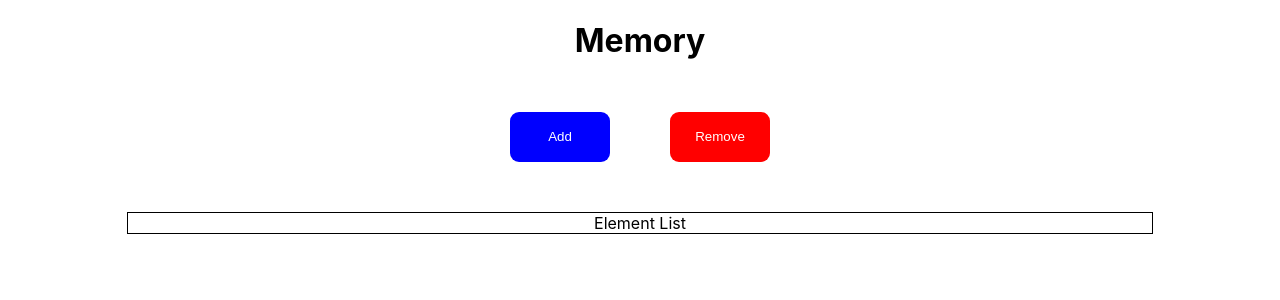
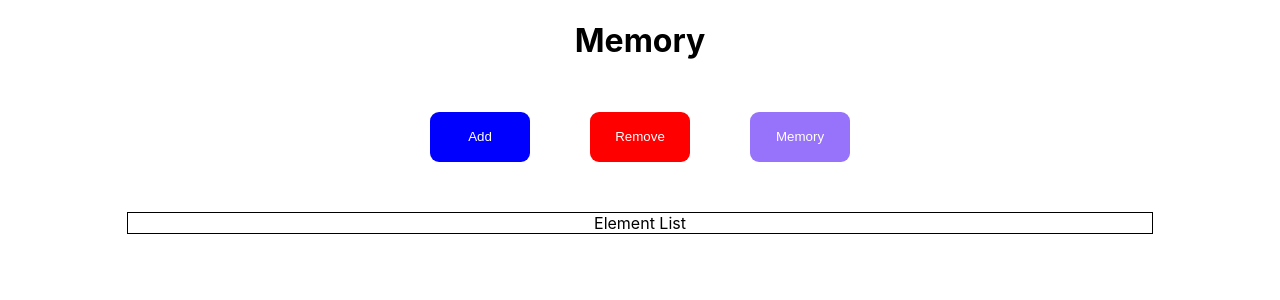
Before and after one commit to Rahul171201/Demo-Next-JS-Application, a Next.js app: page /memory in a window 1280 px wide. Shown: the top 300 px of the page. Built offline with nearby package versions, Linux system fonts and the light colour scheme.

Commit message:
memory heap details fetched

```diff
--- a/pages/memory.js
+++ b/pages/memory.js
@@ -22,6 +22,14 @@ const Memory = () => {
     setElementBox("");
   };
 
+  const fetchMemoryDetails = () => {
+    // jsHeapSizeLimit -> the amount of memory that JavaScript heap is limited to
+    // usedJSHeapSize -> the amount of memory that JavaScript has allocated (including free space)
+    // totalJSHeapSize -> the amount of memory currently being used
+
+    console.log(performance.memory);
+  };
+
   return (
     <div className={styles.memoryBox}>
       <h1>Memory</h1>
@@ -31,6 +39,9 @@ const Memory = () => {
         </button>
         <button className={styles.removeButton} onClick={removeElements}>
           Remove
+        </button>
+        <button className={styles.memoryButton} onClick={fetchMemoryDetails}>
+          Memory
         </button>
       </div>
       <div className={styles.textbox}>
--- a/styles/Memory.module.css
+++ b/styles/Memory.module.css
@@ -35,6 +35,21 @@
     background-color: #B22727;
 }
 
+.memoryButton{
+    width: 100px;
+    height: 50px;
+    background-color: #9772FB;
+    border-style: none;
+    border-radius: 9px;
+    color: white;
+    margin: 30px;
+    cursor: pointer;
+}
+
+.memoryButton:hover{
+    background-color: #764AF1;
+}
+
 .textbox{
     display: flex;
     flex-direction: column;
```
